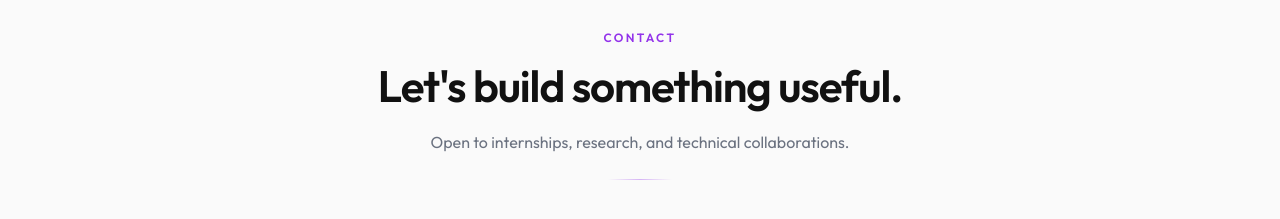
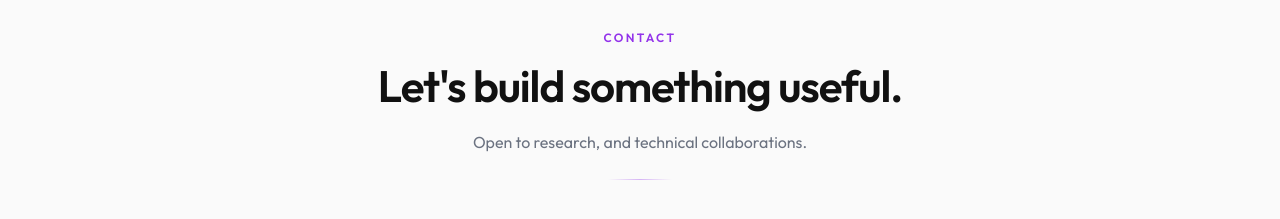
Before and after one commit to Mfahad159/portfolio, a Next.js app: page / in a window 1280 px wide. Shown: the part 7860-8079 px from the top of the page. Built offline with nearby package versions, Linux system fonts and the light colour scheme.

Commit message:
Fixed contact

```diff
--- a/app/components/Contact.jsx
+++ b/app/components/Contact.jsx
@@ -38,7 +38,7 @@ const Contact = () => {
         <SectionHeading
           eyebrow="Contact"
           title="Let's build something useful."
-          description="Open to internships, research, and technical collaborations."
+          description="Open to research, and technical collaborations."
         />
 
         <div className="mx-auto mb-12 flex max-w-2xl flex-wrap items-center justify-center gap-3">
```
